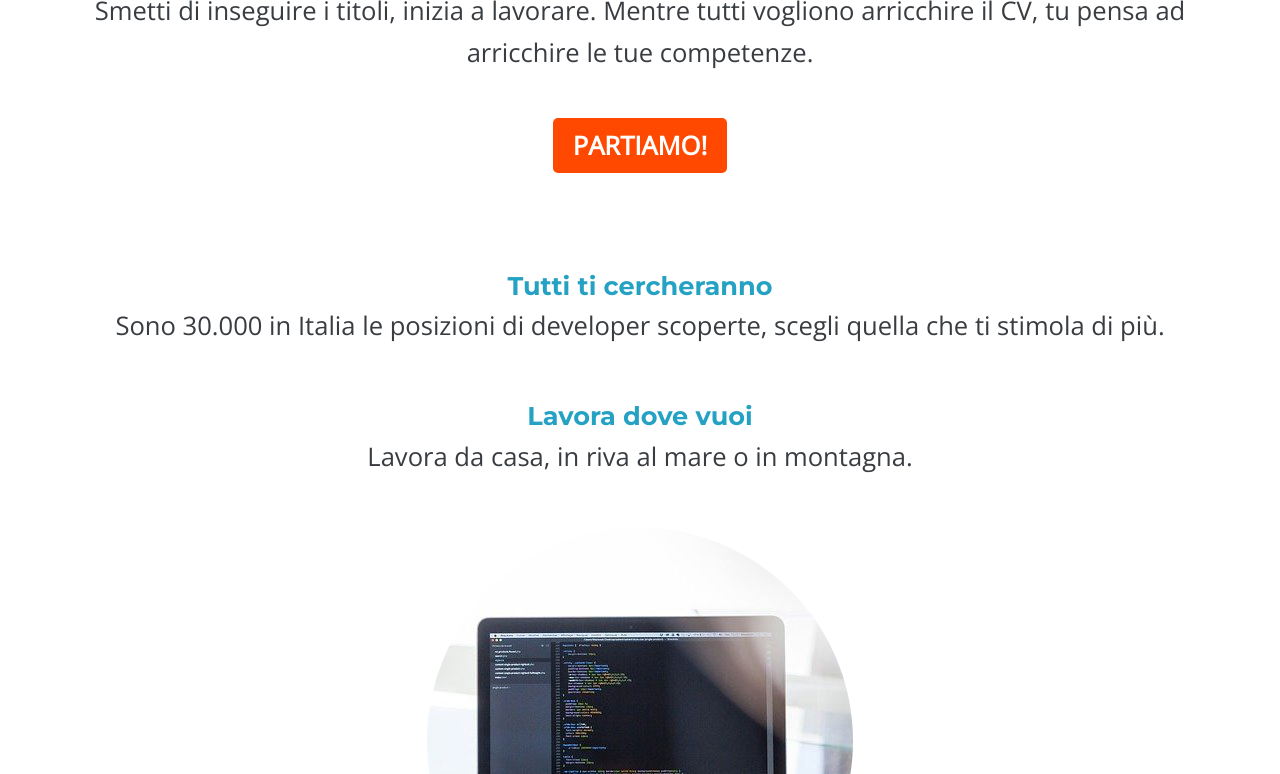
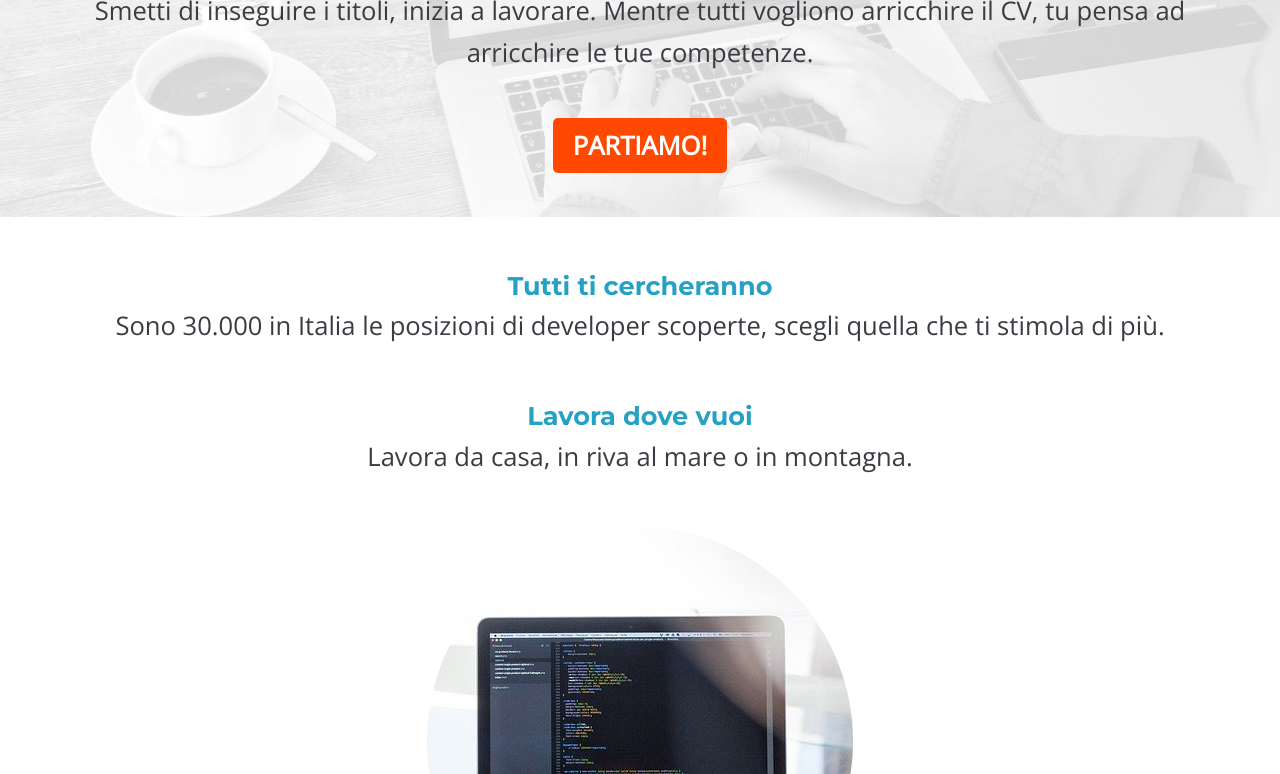
Before and after one commit to Ottoemmezzo/Progetto_1, a plain HTML site: page index.htm in a window 1280 px wide. Shown: the part 326-1100 px from the top of the page. Drawn offline with nearby package versions, Linux system fonts and the light colour scheme; the site is published under a folder, as on GitHub Pages, so addresses that start at the root find nothing.

Commit message:
particolare

```diff
--- a/assets/css/stile.css
+++ b/assets/css/stile.css
@@ -38,7 +38,7 @@ main{
     font-size: 1.6rem;
 }
 main div:first-child{
-    background-image: url("/assets/images/banner.jpg");
+    background-image: url("../images/banner.jpg");
     background-size: cover;
     background-position: center;
     background-repeat:no-repeat;
```
